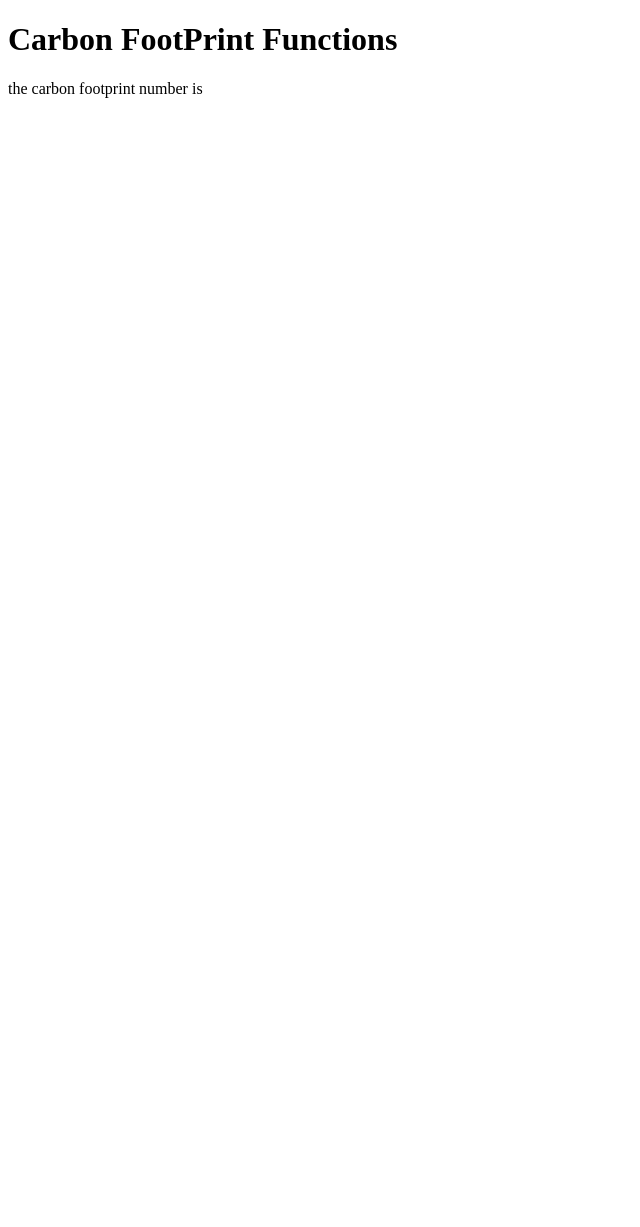
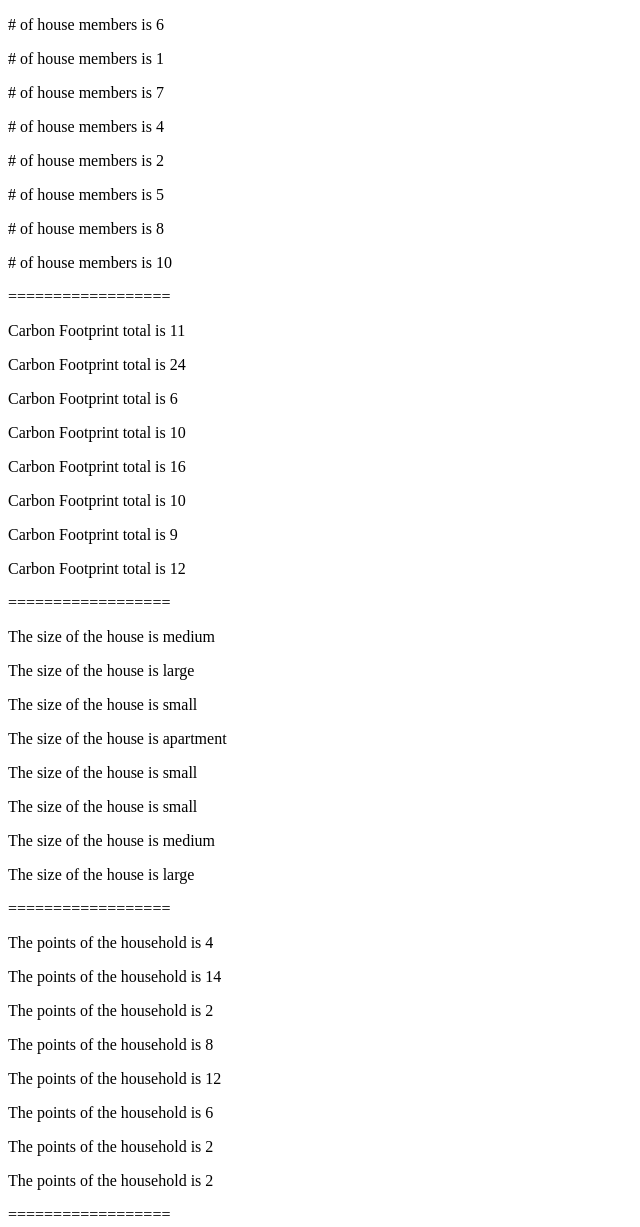
Before and after one commit to CIT93/calebc-pub, a plain HTML site: page w4/index.html in a window 1280 px wide. Shown: the top 1227 px of the page, without its empty margins (0-640 px from the left). Before the commit the page ends 800 px from the top, so only its background shows below. Drawn offline with Linux system fonts and the light colour scheme.

Commit message:
updated output to DOM

```diff
--- a/w4/index.html
+++ b/w4/index.html
@@ -7,10 +7,14 @@
     <script defer src="main.js"></script>
 </head>
 <body>
-    <h1>Carbon FootPrint Functions</h1>
-    <p>the carbon footprint number is</p>
-    <h2></h2>
-
-
+    <div id ="outputMem"></div>
+    <p>==================</p>
+    <div id ="outputnewP"></div>
+    <p>==================</p>
+    <div id ="outputSize"></div>
+    <p>==================</p>
+    <div id ="outputHouPTS"></div>
+    <p>==================</p>
+    <div id ="outSizePTS"></div>
 </body>
 </html>
--- a/w4/main.js
+++ b/w4/main.js
@@ -44,11 +44,44 @@ function start(householdMembers, sizeHouse) {
   const sizeHoldPTS = sizeHousePts(sizeHouse);
   const total = houseHoldPTS + sizeHoldPTS;
   cfpData.push([householdMembers, sizeHouse, houseHoldPTS, sizeHoldPTS, total]);
+  //cfpData.push(arr[0],          arr[1],    arr[2],       arr[3],      arr[4])
+  //the gap is to line up with the variable given
 }
 
 function displayOutput() {
+  for (arr of cfpData){
+    console.log(arr);
+    //First 3 and so is to create a elementId which would be the first part
+    //of the output (parentNode, asked chatGPT what is appendChild)
+    const outputMem = document.getElementById("outputMem");
+    const outputnewP = document.getElementById("outputnewP");
+    const outputSize = document.getElementById("outputSize");
+    const outputHouPTS = document.getElementById("outputHouPTS");
+    const outSizePTS = document.getElementById("outSizePTS");
+    //The next 3 and so const are the element or what letter format the
+    //output would be the last part of output
+    const houseMem = document.createElement("p");
+    const newP = document.createElement("p");
+    const newSize = document.createElement("p");
+    const houPTS = document.createElement("p");
+    const sizePTS = document.createElement("p");
 
+    //The next 3 and so is to follow up the previous code and display what the output would be in the
+    //element (childNode)
+    houseMem.textContent = `# of house members is ${arr[0]}`;
+    newP.textContent = `Carbon Footprint total is ${arr[4]}`;
+    newSize.textContent = `The size of the house is ${arr[1]}`;
+    houPTS.textContent = `The points of the household is ${arr[2]}`;
+    sizePTS.textContent = `The points of the house size is ${arr[3]}`;
+    //output is parentNode & (parA) (newP) is childNode.
+    outputMem.appendChild(houseMem);
+    outputnewP.appendChild(newP);
+    outputSize.appendChild(newSize);
+    outputHouPTS.appendChild(houPTS);
+    outSizePTS.appendChild(sizePTS);
+  }
 }
+
 
 start(6, "medium");
 start(1, "large");
@@ -56,7 +89,7 @@ start(7, "small");
 start(4,"apartment");
 start(2,"small");
 start(5, "small");
-start(8,"meduim");
+start(8,"medium");
 start(10,"large");
 
-displayOutput()
+displayOutput();
```
